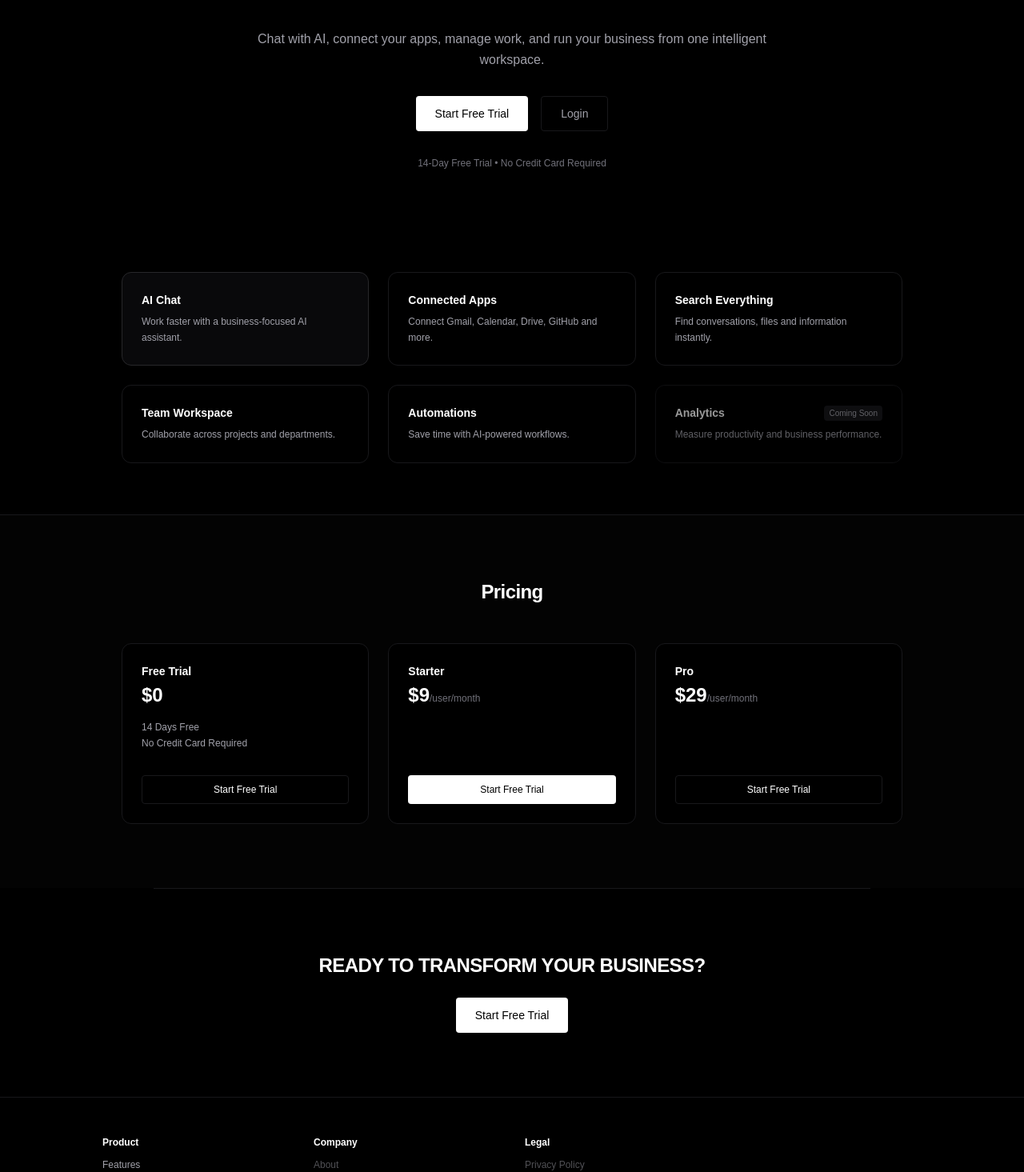
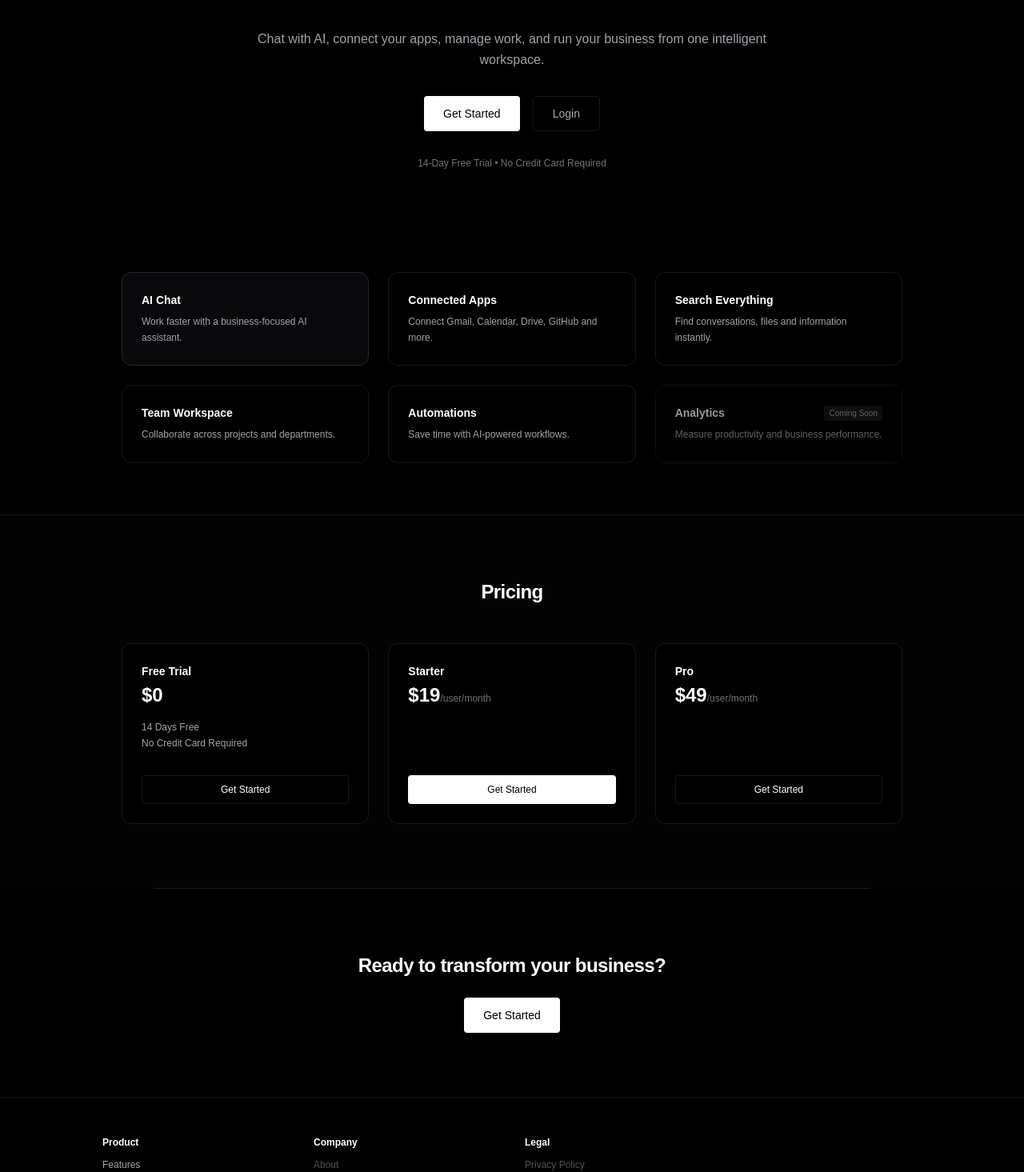
Before and after one commit to aminfxjamal-netizen/loopv1, a Next.js app: page / in a window 1280 px wide. Shown: the part 252-1717 px from the top of the page at 80% size. Built offline with nearby package versions, Linux system fonts and the light colour scheme.

Commit message:
Fix: Adjust pricing points to  and  and synchronize action button text structures

```diff
--- a/app/page.tsx
+++ b/app/page.tsx
@@ -30,7 +30,7 @@ export default function LoopLandingPage() {
             Login
           </Link>
           <Link href="/signup" className="h-9 px-4 bg-white hover:bg-[#E4E4E7] text-black text-xs font-medium rounded transition flex items-center justify-center">
-            Start Free Trial
+            Get Started
           </Link>
         </div>
       </header>
@@ -47,7 +47,7 @@ export default function LoopLandingPage() {
 
         <div className="flex flex-col sm:flex-row items-center justify-center gap-4 pt-2">
           <Link href="/signup" className="w-full sm:w-auto h-11 px-6 bg-white hover:bg-[#E4E4E7] text-black text-sm font-medium rounded transition flex items-center justify-center">
-            Start Free Trial
+            Get Started
           </Link>
           <Link href="/login" className="w-full sm:w-auto h-11 px-6 border border-[#18181B] bg-[#000000] text-[#A1A1AA] hover:text-white hover:border-[#27272A] text-sm font-medium rounded transition flex items-center justify-center">
             Login
@@ -143,7 +143,7 @@ export default function LoopLandingPage() {
                 </div>
               </div>
               <Link href="/signup" className="w-full h-9 border border-[#18181B] hover:border-[#27272A] text-white text-xs font-medium rounded transition flex items-center justify-center mt-8">
-                Start Free Trial
+                Get Started
               </Link>
             </div>
 
@@ -152,11 +152,11 @@ export default function LoopLandingPage() {
               <div className="space-y-4">
                 <div>
                   <h3 className="text-sm font-bold text-white">Starter</h3>
-                  <div className="text-2xl font-bold text-white mt-1">$9<span className="text-xs font-normal text-[#71717A]">/user/month</span></div>
+                  <div className="text-2xl font-bold text-white mt-1">$19<span className="text-xs font-normal text-[#71717A]">/user/month</span></div>
                 </div>
               </div>
               <Link href="/signup" className="w-full h-9 bg-white text-black text-xs font-medium rounded hover:bg-[#E4E4E7] transition flex items-center justify-center mt-8">
-                Start Free Trial
+                Get Started
               </Link>
             </div>
 
@@ -165,11 +165,11 @@ export default function LoopLandingPage() {
               <div className="space-y-4">
                 <div>
                   <h3 className="text-sm font-bold text-white">Pro</h3>
-                  <div className="text-2xl font-bold text-white mt-1">$29<span className="text-xs font-normal text-[#71717A]">/user/month</span></div>
+                  <div className="text-2xl font-bold text-white mt-1">$49<span className="text-xs font-normal text-[#71717A]">/user/month</span></div>
                 </div>
               </div>
               <Link href="/signup" className="w-full h-9 border border-[#18181B] hover:border-[#27272A] text-white text-xs font-medium rounded transition flex items-center justify-center mt-8">
-                Start Free Trial
+                Get Started
               </Link>
             </div>
           </div>
@@ -178,9 +178,9 @@ export default function LoopLandingPage() {
 
       {/* Final CTA */}
       <section className="max-w-4xl mx-auto px-6 py-20 text-center space-y-6 border-t border-[#18181B]">
-        <h2 className="text-2xl font-bold text-white uppercase tracking-tight">Ready to transform your business?</h2>
+        <h2 className="text-2xl font-bold text-white tracking-tight">Ready to transform your business?</h2>
         <Link href="/signup" className="inline-flex h-11 px-6 bg-white hover:bg-[#E4E4E7] text-black text-sm font-medium rounded transition items-center justify-center mx-auto">
-          Start Free Trial
+          Get Started
         </Link>
       </section>
 
```
